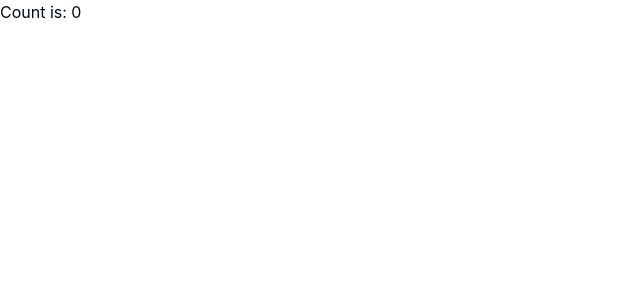
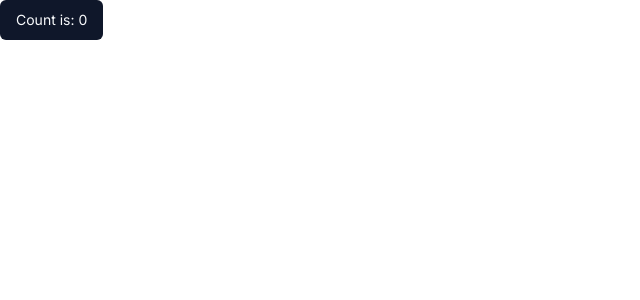
Before and after one commit to kleva-j/portfolio_v3, a React (Vite) app: page / in a window 1280 px wide. Shown: the top 300 px of the page, without its empty margins (0-640 px from the left). Built offline with nearby package versions, Linux system fonts and the light colour scheme.

Commit message:
chore: setup fonts

```diff
--- a/src/components/App.tsx
+++ b/src/components/App.tsx
@@ -1,14 +1,14 @@
 import { useState } from 'react';
+
+import { Button } from '@/components/ui/button';
 
 function App() {
   const [count, setCount] = useState(0);
 
   return (
-    <div className="App">
-      <button type="button" onClick={() => setCount((count) => count + 1)}>
-        Count is: {count}
-      </button>
-    </div>
+    <Button type="button" onClick={() => setCount((count) => count + 1)}>
+      Count is: {count}
+    </Button>
   );
 }
 
--- a/src/index.tsx
+++ b/src/index.tsx
@@ -1,4 +1,5 @@
 import '@/styles/index.css';
+import '@fontsource/inter';
 
 import React from 'react';
 import ReactDOM from 'react-dom/client';
```
